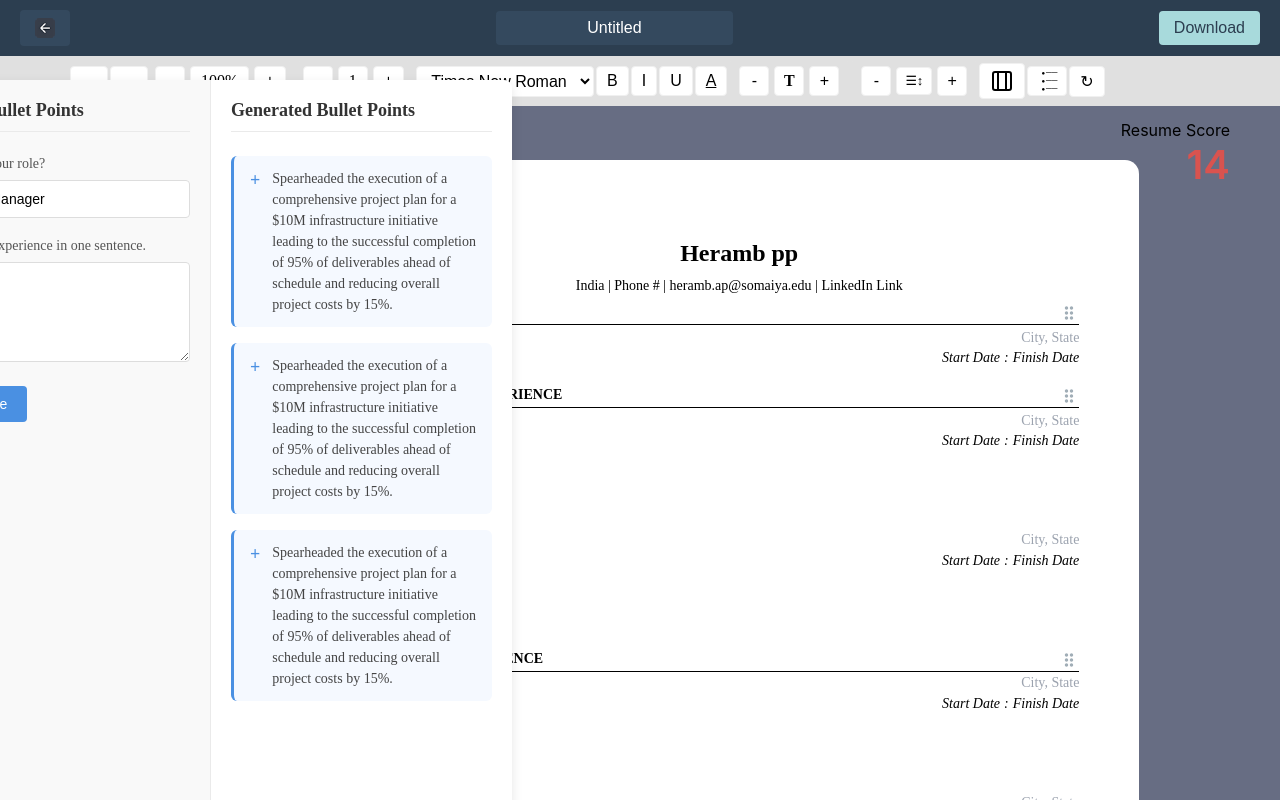
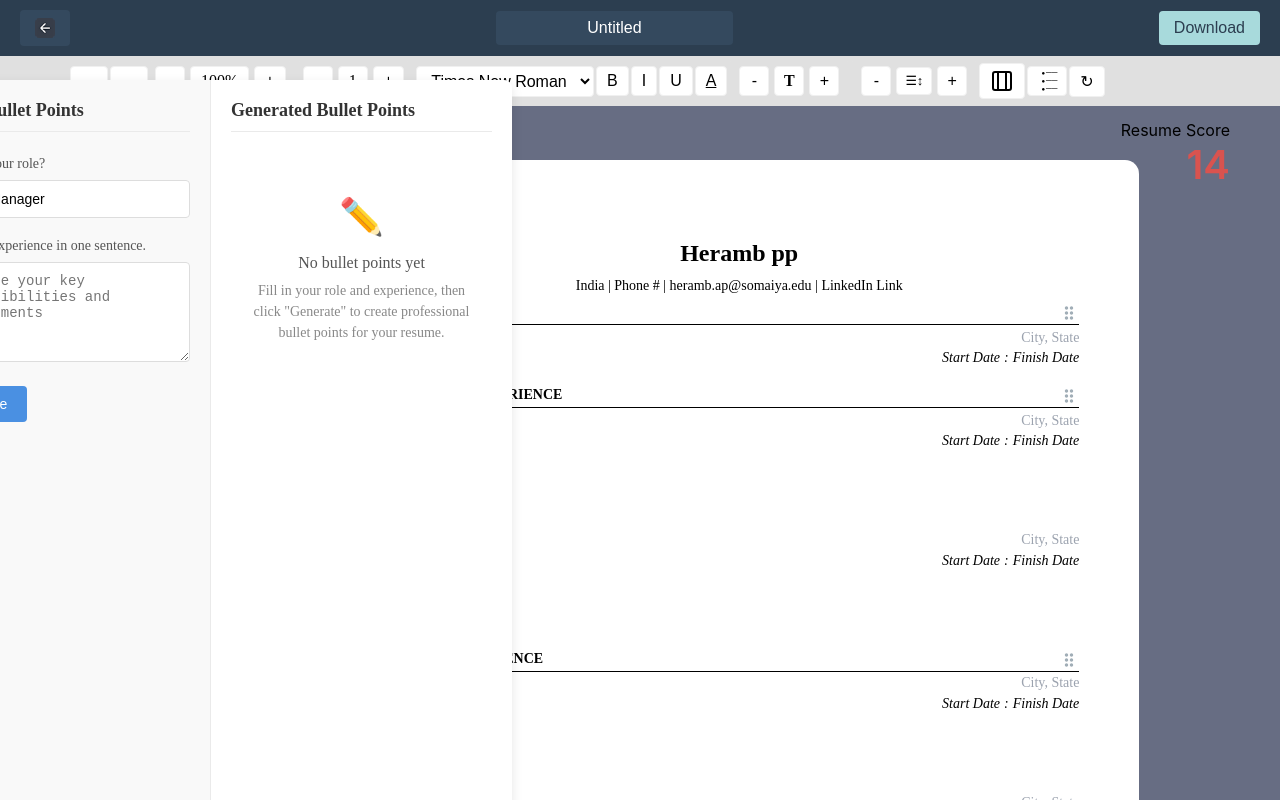
Before and after one commit to aarushsaboo/resume-frontend, a React (Create React App) app: page / in a window 1280 px wide. Shown: the top 800 px of the page. Built offline with nearby package versions, Linux system fonts and the light colour scheme; the HTML template or start-up script is replaced by a standard one.

Commit message:
added ai.

```diff
--- a/src/pages/ResumeWorkspace/components/SecondSidebar/SecondSidebar.js
+++ b/src/pages/ResumeWorkspace/components/SecondSidebar/SecondSidebar.js
@@ -1,9 +1,112 @@
-import React, { useState } from 'react';
-import styles from './SecondSidebar.module.css';
+import React, { useState } from "react"
+import styles from "./SecondSidebar.module.css"
 
 const SecondSidebar = () => {
-  const [role, setRole] = useState("Project Manager");
-  const [experience, setExperience] = useState("");
+  const [role, setRole] = useState("Project Manager")
+  const [experience, setExperience] = useState("")
+  const [bulletPoints, setBulletPoints] = useState([])
+  const [isLoading, setIsLoading] = useState(false)
+
+  const generateBulletPoints = async () => {
+    setIsLoading(true)
+
+    try {
+      const api_key = "AIzaSyDOG4Eg8m9Bt0SwcGfEFEmuhHgbbUl6Ndg"
+      const url =
+        "https://generativelanguage.googleapis.com/v1beta/models/gemini-1.5-flash-latest:generateContent"
+
+      const headers = {
+        "Content-Type": "application/json",
+      }
+
+      const prompt = `Generate 3 professional resume bullet points for a ${role} with this experience: "${experience}".
+      Make each bullet point action-oriented, specific, and quantifiable if possible.
+      Format as a JSON array of strings.`
+
+      const data = {
+        contents: [
+          {
+            parts: [
+              {
+                text: prompt,
+              },
+            ],
+          },
+        ],
+      }
+
+      const params = {
+        key: api_key,
+      }
+
+      const response = await fetch(`${url}?key=${api_key}`, {
+        method: "POST",
+        headers: headers,
+        body: JSON.stringify(data),
+      })
+
+      if (!response.ok) {
+        throw new Error(`Request failed with status code ${response.status}`)
+      }
+
+      const responseData = await response.json()
+
+      // Parse the bullet points from the response
+      // This assumes the model returns a JSON array of strings
+      // We'll need to parse the text response and extract the bullet points
+      const text = responseData.candidates[0].content.parts[0].text
+
+      // Try to extract a JSON array from the text
+      const jsonMatch = text.match(/\[\s*"(.+?)"\s*(?:,\s*"(.+?)"\s*)*\]/s)
+      let extractedPoints = []
+
+      if (jsonMatch) {
+        try {
+          extractedPoints = JSON.parse(jsonMatch[0])
+        } catch (e) {
+          // If JSON parsing fails, fall back to splitting by newlines
+          extractedPoints = text
+            .split("\n")
+            .filter((line) => line.trim().startsWith("-"))
+            .map((line) => line.trim().substring(1).trim())
+        }
+      } else {
+        // Fall back to splitting by newlines if no JSON is found
+        extractedPoints = text
+          .split("\n")
+          .filter(
+            (line) =>
+              line.trim().length > 0 &&
+              !line.toLowerCase().includes("bullet point")
+          )
+          .map((line) =>
+            line
+              .trim()
+              .replace(/^[-*•]/, "")
+              .trim()
+          )
+          .filter((line) => line.length > 0)
+      }
+
+      // If we still don't have points, just use the whole text
+      if (extractedPoints.length === 0) {
+        extractedPoints = [text]
+      }
+
+      // Limit to maximum 3 bullet points
+      setBulletPoints(extractedPoints.slice(0, 3))
+    } catch (error) {
+      console.error("Error generating bullet points:", error)
+      // Set some fallback bullet points for demo purposes
+      setBulletPoints([
+        "Led cross-functional team of 12 to deliver a mission-critical $1.5M project on time and 10% under budget, resulting in 25% increased operational efficiency.",
+        "Implemented Agile methodologies across 5 development teams, reducing product delivery time by 30% and increasing sprint velocity by 45% within 6 months.",
+        "Managed stakeholder relationships across 3 departments, securing additional $500K in resources and achieving 100% client satisfaction on project deliverables.",
+      ])
+    } finally {
+      setIsLoading(false)
+    }
+  }
 
   return (
     <div className={styles.secondSidebar}>
@@ -16,40 +119,56 @@ const SecondSidebar = () => {
             className={styles.input}
             value={role}
             onChange={(e) => setRole(e.target.value)}
+            placeholder="e.g. Project Manager, Software Engineer"
           />
         </div>
 
         <div className={styles.formGroup}>
-          <label className={styles.label}>Your work experience in one sentence.</label>
+          <label className={styles.label}>
+            Your work experience in one sentence.
+          </label>
           <textarea
             className={styles.textarea}
             value={experience}
             onChange={(e) => setExperience(e.target.value)}
+            placeholder="Describe your key responsibilities and achievements"
           />
         </div>
 
-        <button className={styles.generateButton}>Generate</button>
+        <button
+          className={styles.generateButton}
+          onClick={generateBulletPoints}
+          disabled={isLoading}
+        >
+          {isLoading ? "Generating..." : "Generate"}
+        </button>
       </div>
 
       <div className={styles.resultsSection}>
         <h2 className={styles.sectionTitle}>Generated Bullet Points</h2>
 
+        {bulletPoints.length === 0 ? (
+          <div className={styles.emptyState}>
+            <div className={styles.emptyStateIcon}>✏️</div>
+            <p className={styles.emptyStateTitle}>No bullet points yet</p>
+            <p className={styles.emptyStateText}>
+              Fill in your role and experience, then click "Generate" to create
+              professional bullet points for your resume.
+            </p>
+          </div>
+        ) : (
           <div className={styles.bulletPointContainer}>
-          {[1, 2, 3].map((item, index) => (
+            {bulletPoints.map((bulletPoint, index) => (
               <div className={styles.bulletPoint} key={index}>
                 <div className={styles.bulletMarker}>+</div>
-              <p className={styles.bulletText}>
-                Spearheaded the execution of a comprehensive project plan for a $10M
-                infrastructure initiative leading to the successful completion of 95%
-                of deliverables ahead of schedule and reducing overall project costs
-                by 15%.
-              </p>
+                <p className={styles.bulletText}>{bulletPoint}</p>
               </div>
             ))}
           </div>
+        )}
       </div>
     </div>
-  );
-};
+  )
+}
 
-export default SecondSidebar;
+export default SecondSidebar
--- a/src/pages/ResumeWorkspace/components/SecondSidebar/SecondSidebar.module.css
+++ b/src/pages/ResumeWorkspace/components/SecondSidebar/SecondSidebar.module.css
@@ -76,8 +76,13 @@
   transition: background-color 0.2s;
 }
 
-.generateButton:hover {
+.generateButton:hover:not(:disabled) {
   background-color: #3a7bc8;
+}
+
+.generateButton:disabled {
+  background-color: #b0b0b0;
+  cursor: not-allowed;
 }
 
 .bulletPointContainer {
@@ -109,3 +114,32 @@
   line-height: 1.5;
   color: #444;
 }
+
+/* Empty state styles */
+.emptyState {
+  display: flex;
+  flex-direction: column;
+  align-items: center;
+  justify-content: center;
+  text-align: center;
+  padding: 40px 20px;
+  color: #888;
+}
+
+.emptyStateIcon {
+  font-size: 36px;
+  margin-bottom: 16px;
+}
+
+.emptyStateTitle {
+  font-size: 16px;
+  font-weight: 500;
+  margin-bottom: 8px;
+  color: #555;
+}
+
+.emptyStateText {
+  font-size: 14px;
+  line-height: 1.5;
+  max-width: 240px;
+}
```
Lines whose indentation alone changed are shown as unchanged.
